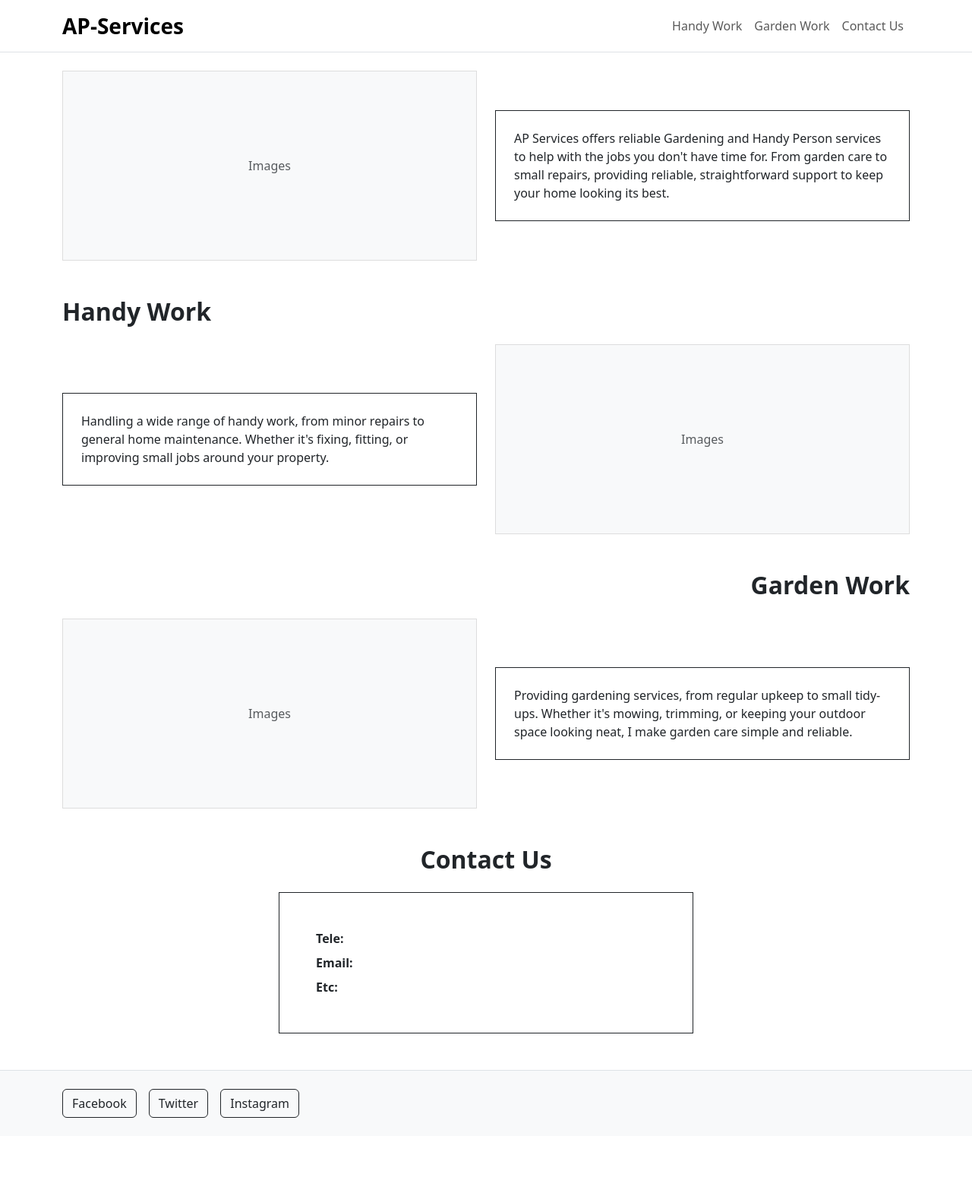
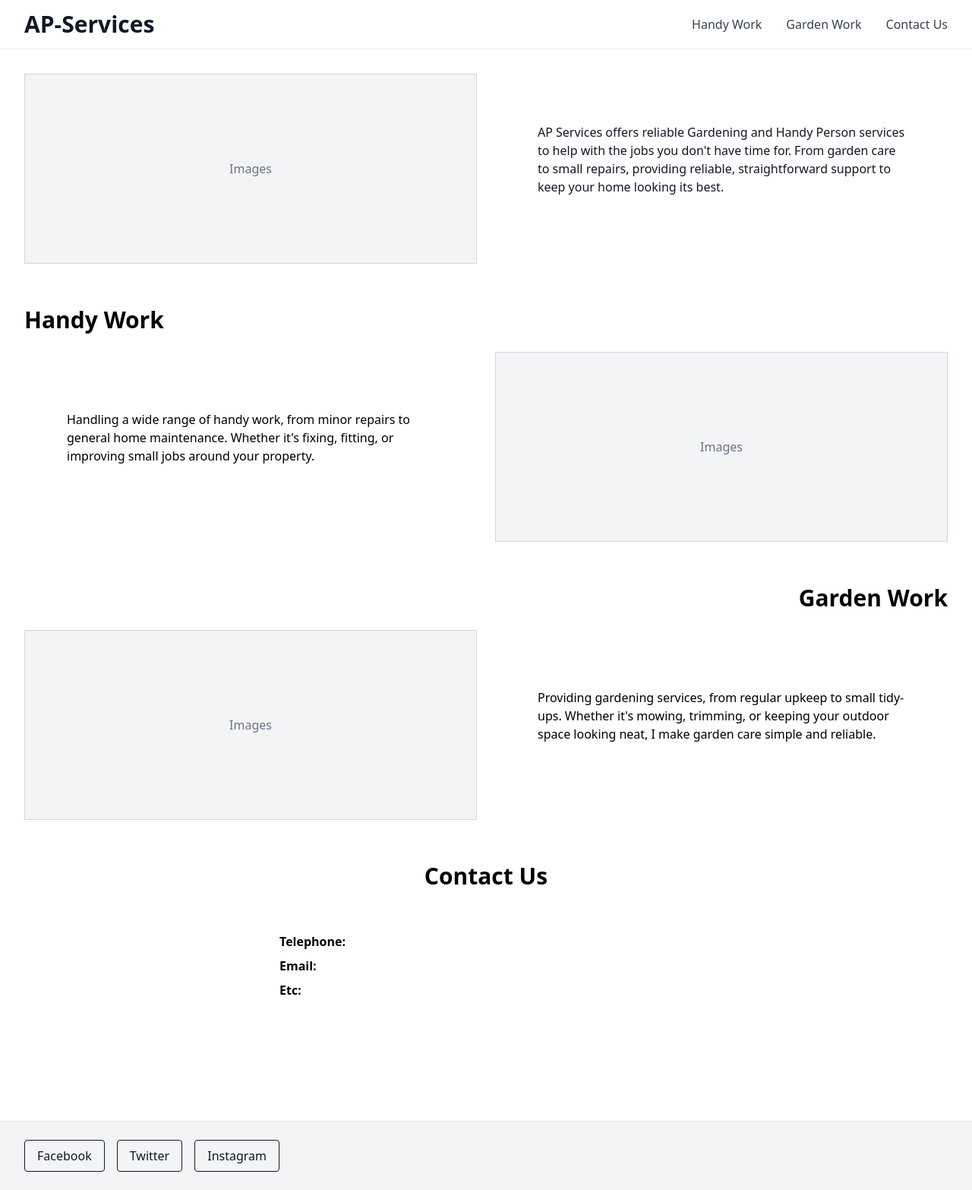
Before and after one commit to MoltenSolutions/AP-Services, a Django app: page / in a window 1280 px wide. Shown: the whole page at 76% size. Before the commit the page ends 1471 px from the top, so only its background shows below. Run offline with Django 5.2, Linux system fonts and the light colour scheme; parts of the project's set-up code (start-up, migrations or seed data) failed here and were passed over; some libraries are stand-ins or nearby versions.

Commit message:
Refactor templates to use Tailwind CSS for styling and improve layout structure

```diff
--- a/templates/base.html
+++ b/templates/base.html
@@ -1,6 +1,7 @@
 {% load static %}
 <!DOCTYPE html>
 <html lang="en">
+
 <head>
     <meta charset="UTF-8">
     <meta name="viewport" content="width=device-width, initial-scale=1.0">
@@ -8,70 +9,73 @@
 
     <title>{% block title %}AP-Services{% endblock %}</title>
 
-    <!-- Bootstrap CSS -->
-    <link href="https://cdn.jsdelivr.net/npm/bootstrap@5.3.2/dist/css/bootstrap.min.css" rel="stylesheet">
+    <!-- Tailwind CSS -->
+    <script src="https://cdn.tailwindcss.com"></script>
 
     <!-- Custom CSS -->
     {% block extra_css %}{% endblock %}
 </head>
-<body>
+
+<body class="bg-white">
     <!-- Navigation -->
-    <nav class="navbar navbar-expand-lg navbar-light bg-white border-bottom">
-        <div class="container">
-            <a class="navbar-brand fw-bold fs-3" href="{% url 'home' %}">AP-Services</a>
-            <button class="navbar-toggler" type="button" data-bs-toggle="collapse" data-bs-target="#navbarNav">
-                <span class="navbar-toggler-icon"></span>
-            </button>
-            <div class="collapse navbar-collapse" id="navbarNav">
-                <ul class="navbar-nav ms-auto">
-                    <li class="nav-item">
-                        <a class="nav-link" href="#handy-work">Handy Work</a>
+    <nav class="bg-white border-b border-gray-200">
+        <div class="max-w-7xl mx-auto px-4 sm:px-6 lg:px-8">
+            <div class="flex justify-between items-center h-16">
+                <a class="text-3xl font-bold text-gray-900" href="{% url 'home' %}">AP-Services</a>
+                <div class="hidden md:block">
+                    <ul class="flex space-x-8">
+                        <li>
+                            <a class="text-gray-700 hover:text-gray-900" href="#handy-work">Handy Work</a>
                         </li>
-                    <li class="nav-item">
-                        <a class="nav-link" href="#garden-work">Garden Work</a>
+                        <li>
+                            <a class="text-gray-700 hover:text-gray-900" href="#garden-work">Garden Work</a>
                         </li>
-                    <li class="nav-item">
-                        <a class="nav-link" href="#contact">Contact Us</a>
+                        <li>
+                            <a class="text-gray-700 hover:text-gray-900" href="#contact">Contact Us</a>
                         </li>
                         {% block nav_items %}{% endblock %}
                     </ul>
+                </div>
             </div>
         </div>
     </nav>
 
     <!-- Messages -->
     {% if messages %}
-        <div class="container mt-3">
+    <div class="max-w-7xl mx-auto px-4 sm:px-6 lg:px-8 mt-4">
         {% for message in messages %}
-                <div class="alert alert-{{ message.tags }} alert-dismissible fade show" role="alert">
+        <div class="bg-blue-100 border border-blue-400 text-blue-700 px-4 py-3 rounded relative mb-4" role="alert">
             {{ message }}
-                    <button type="button" class="btn-close" data-bs-dismiss="alert"></button>
+            <button type="button" class="absolute top-0 right-0 px-4 py-3">
+                <span class="text-2xl">&times;</span>
+            </button>
         </div>
         {% endfor %}
     </div>
     {% endif %}
 
     <!-- Main Content -->
-    <main class="container my-4">
+    <main class="max-w-7xl mx-auto px-4 sm:px-6 lg:px-8 py-8">
         {% block content %}
         {% endblock %}
     </main>
 
     <!-- Footer -->
-    <footer class="bg-light border-top py-4 mt-5">
-        <div class="container">
-            <div class="d-flex justify-content-start gap-3">
-                <a href="#" class="btn btn-outline-dark">Facebook</a>
-                <a href="#" class="btn btn-outline-dark">Twitter</a>
-                <a href="#" class="btn btn-outline-dark">Instagram</a>
+    <footer class="bg-gray-100 border-t border-gray-200 py-6 mt-12">
+        <div class="max-w-7xl mx-auto px-4 sm:px-6 lg:px-8">
+            <div class="flex justify-start space-x-4">
+                <a href="#"
+                    class="px-4 py-2 border border-gray-900 text-gray-900 rounded hover:bg-gray-900 hover:text-white transition-colors">Facebook</a>
+                <a href="#"
+                    class="px-4 py-2 border border-gray-900 text-gray-900 rounded hover:bg-gray-900 hover:text-white transition-colors">Twitter</a>
+                <a href="#"
+                    class="px-4 py-2 border border-gray-900 text-gray-900 rounded hover:bg-gray-900 hover:text-white transition-colors">Instagram</a>
             </div>
         </div>
     </footer>
 
-    <!-- Bootstrap JS -->
-    <script src="https://cdn.jsdelivr.net/npm/bootstrap@5.3.2/dist/js/bootstrap.bundle.min.js"></script>
-
     <!-- Custom JS -->
     {% block extra_js %}{% endblock %}
 </body>
+
 </html>
--- a/templates/home.html
+++ b/templates/home.html
@@ -4,53 +4,60 @@
 
 {% block content %}
 <!-- Hero Section -->
-<section class="row align-items-center mb-5">
-    <div class="col-md-6">
-        <div class="bg-light p-4 text-center" style="height: 250px; display: flex; align-items: center; justify-content: center; border: 1px solid #ddd;">
-            <p class="text-muted mb-0">Images</p>
+<section class="grid md:grid-cols-2 gap-6 items-center mb-14">
+    <div>
+        <div class="bg-gray-100 p-6 text-center flex items-center justify-center border border-gray-300"
+            style="height: 250px;">
+            <p class="text-gray-500 mb-0">Images</p>
         </div>
     </div>
-    <div class="col-md-6">
-        <div class="border border-dark p-4">
-            <p class="mb-0">
-                AP Services offers reliable Gardening and Handy Person services to help with the jobs you don't have time for. From garden care to small repairs, providing reliable, straightforward support to keep your home looking its best.
+    <div>
+        <div class="p-14">
+            <p class="text-gray-900 mb-6">
+                AP Services offers reliable Gardening and Handy Person services to help with the jobs you don't have
+                time for. From garden care to small repairs, providing reliable, straightforward support to keep your
+                home looking its best.
             </p>
         </div>
     </div>
 </section>
 
 <!-- Handy Work Section -->
-<section id="handy-work" class="mb-5">
-    <h2 class="fw-bold mb-4">Handy Work</h2>
-    <div class="row align-items-center">
-        <div class="col-md-6">
-            <div class="border border-dark p-4">
-                <p class="mb-0">
-                    Handling a wide range of handy work, from minor repairs to general home maintenance. Whether it's fixing, fitting, or improving small jobs around your property.
+<section id="handy-work" class="mb-14">
+    <h2 class="text-3xl font-bold mb-6">Handy Work</h2>
+    <div class="grid md:grid-cols-2 gap-6 items-center">
+        <div>
+            <div class="p-14">
+                <p class="mb-6">
+                    Handling a wide range of handy work, from minor repairs to general home maintenance. Whether it's
+                    fixing, fitting, or improving small jobs around your property.
                 </p>
             </div>
         </div>
-        <div class="col-md-6">
-            <div class="bg-light p-4 text-center" style="height: 250px; display: flex; align-items: center; justify-content: center; border: 1px solid #ddd;">
-                <p class="text-muted mb-0">Images</p>
+        <div>
+            <div class="bg-gray-100 p-6 text-center flex items-center justify-center border border-gray-300"
+                style="height: 250px;">
+                <p class="text-gray-500 mb-0">Images</p>
             </div>
         </div>
     </div>
 </section>
 
 <!-- Garden Work Section -->
-<section id="garden-work" class="mb-5">
-    <h2 class="fw-bold mb-4 text-end">Garden Work</h2>
-    <div class="row align-items-center">
-        <div class="col-md-6">
-            <div class="bg-light p-4 text-center" style="height: 250px; display: flex; align-items: center; justify-content: center; border: 1px solid #ddd;">
-                <p class="text-muted mb-0">Images</p>
+<section id="garden-work" class="mb-14">
+    <h2 class="text-3xl font-bold mb-6 text-right">Garden Work</h2>
+    <div class="grid md:grid-cols-2 gap-6 items-center">
+        <div>
+            <div class="bg-gray-100 p-6 text-center flex items-center justify-center border border-gray-300"
+                style="height: 250px;">
+                <p class="text-gray-500 mb-0">Images</p>
             </div>
         </div>
-        <div class="col-md-6">
-            <div class="border border-dark p-4">
-                <p class="mb-0">
-                    Providing gardening services, from regular upkeep to small tidy-ups. Whether it's mowing, trimming, or keeping your outdoor space looking neat, I make garden care simple and reliable.
+        <div>
+            <div class="p-14">
+                <p class="mb-6">
+                    Providing gardening services, from regular upkeep to small tidy-ups. Whether it's mowing, trimming,
+                    or keeping your outdoor space looking neat, I make garden care simple and reliable.
                 </p>
             </div>
         </div>
@@ -58,12 +65,12 @@
 </section>
 
 <!-- Contact Us Section -->
-<section id="contact" class="mb-5">
-    <h2 class="fw-bold mb-4 text-center">Contact Us</h2>
-    <div class="row justify-content-center">
-        <div class="col-md-6">
-            <div class="border border-dark p-5 bg-white">
-                <p class="mb-2"><strong>Tele:</strong></p>
+<section id="contact" class="mb-12">
+    <h2 class="text-3xl font-bold mb-6 text-center">Contact Us</h2>
+    <div class="flex justify-center">
+        <div class="w-full md:w-1/2">
+            <div class="p-8 bg-white">
+                <p class="mb-2"><strong>Telephone:</strong></p>
                 <p class="mb-2"><strong>Email:</strong></p>
                 <p class="mb-0"><strong>Etc:</strong></p>
             </div>
```
Lines whose indentation alone changed are shown as unchanged.
